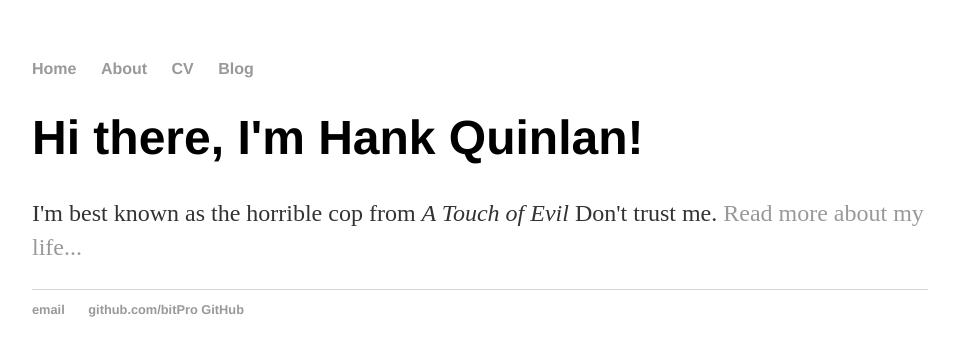
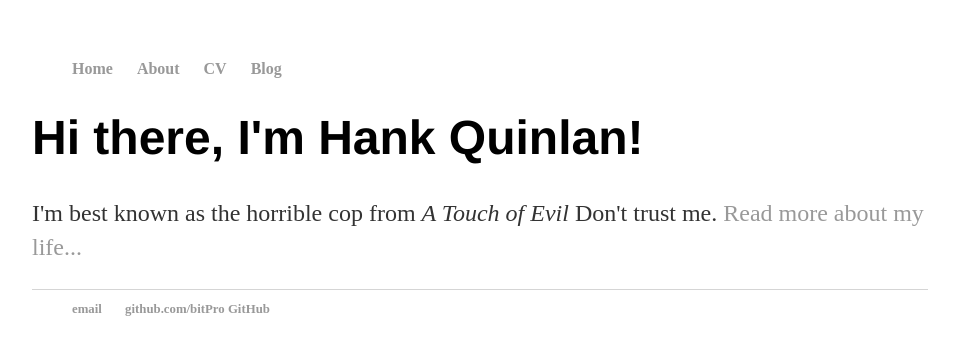
Before and after one commit to bit-Pro/bit-pro.github.io, a Jekyll site: the page built from index.html, in a window 1280 px wide. Shown: the top 356 px of the page, without its empty margins (160-1115 px from the left). Built offline with Jekyll 4.4.1, drawn with Linux system fonts in a browser that asks for light colours.

Commit message:
Update main.css

```diff
--- a/css/main.css
+++ b/css/main.css
@@ -3,10 +3,17 @@ body {
     width: 70%;
 }
 nav ul, footer ul {
-    font-family:'Helvetica', 'Arial', 'Sans-Serif';
+    font-family:'Helvetica'
     padding: 0px;
     list-style: none;
     font-weight: bold;
+}
+header {
+    padding: 1em;
+    color: white;
+    background-color: black;
+    clear: left;
+    text-align: center;
 }
 nav ul li, footer ul li {
     display: inline;
```
